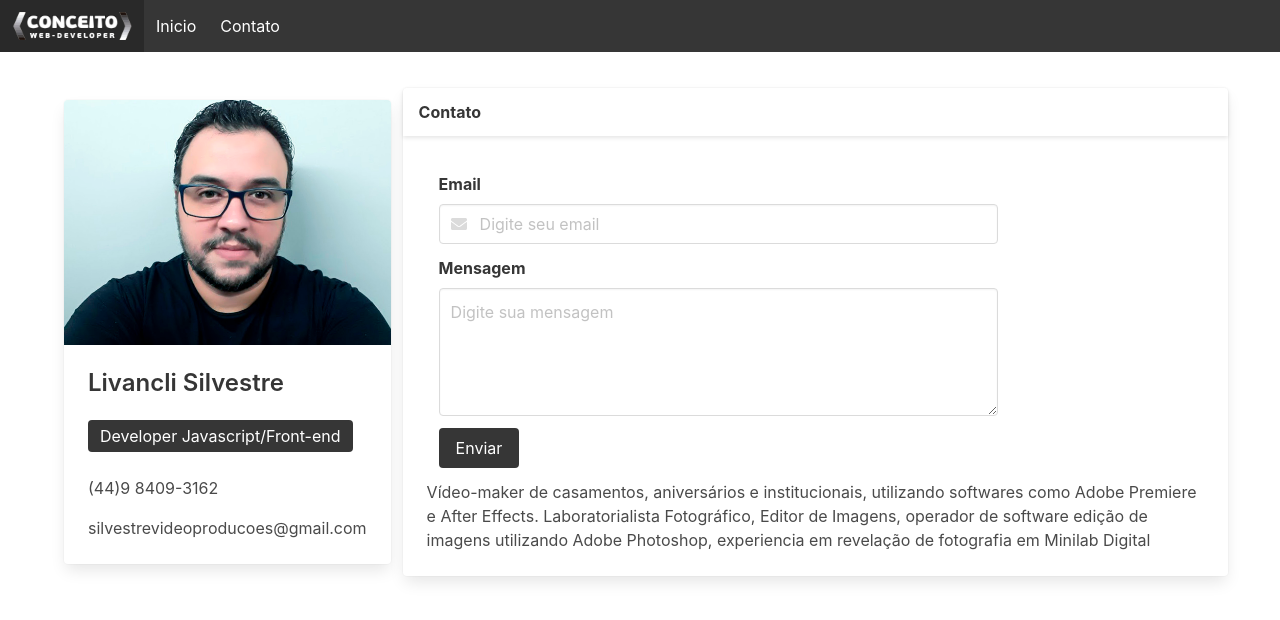
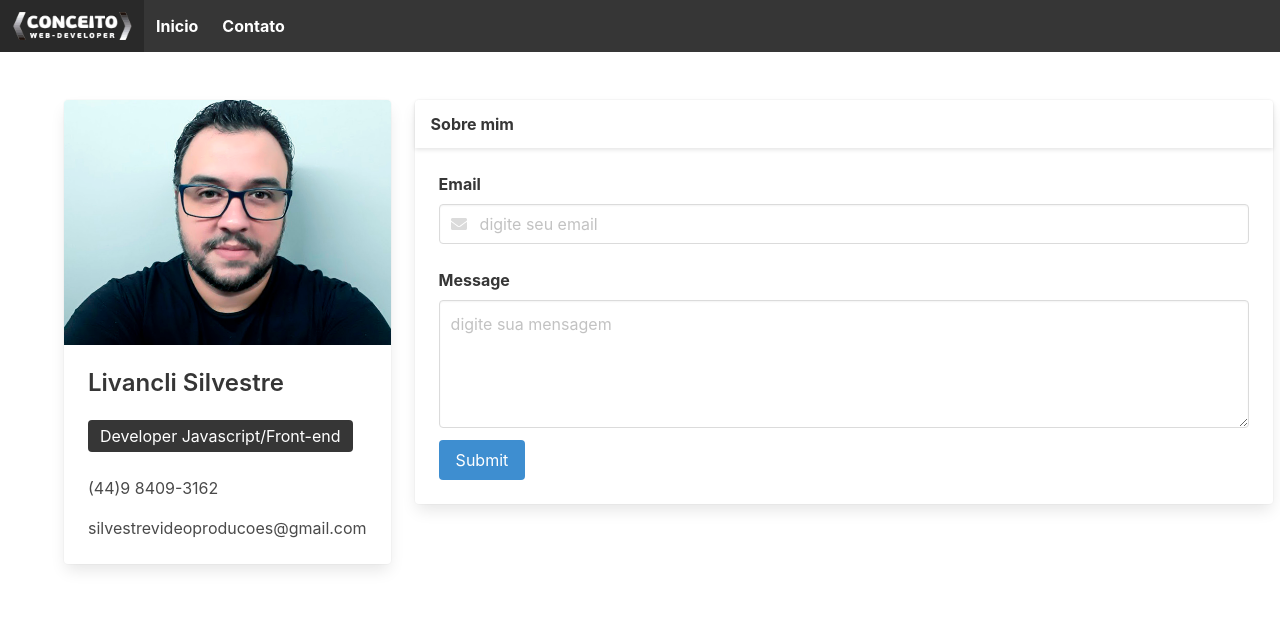
Before and after one commit to Livancli/portifolio, a plain HTML site: page contato.html in a window 1280 px wide. Drawn offline with nearby package versions, Linux system fonts and the light colour scheme; files whose address does not match are found by name.

Commit message:
atualização de portifolio

```diff
--- a/contato.html
+++ b/contato.html
@@ -1,5 +1,5 @@
 <!DOCTYPE html>
-<html lang="en">
+<html lang="pt-br">
 
 <head>
     <meta charset="UTF-8">
@@ -31,12 +31,12 @@
                 <div class="navbar-start">
                     <a class="navbar-item"
                         href="E:\POKEMON\Escola de JAVASCRIPT\JS8SEMANAS\PORTIFOLIO_BULMA\index.html">
-                        Inicio
+                        <strong>Inicio</strong>
                     </a>
 
                     <a class="navbar-item"
                         href="E:\POKEMON\Escola de JAVASCRIPT\JS8SEMANAS\PORTIFOLIO_BULMA\contato.html">
-                        Contato
+                       <strong>Contato</strong>
                     </a>
                 </div>
             </div>
@@ -70,47 +70,45 @@
                         </div>
                     </div>
                 </div>
+                <div class="column is-9">
                     <div class="card">
                         <header class="card-header">
                             <p class="card-header-title">
-                            Contato
+                                Sobre mim
                             </p>
                         </header>
                         <div class="card-content">
                             <div class="content">
-                            <div class="column is-9">
+
                                   <div class="field">
                                     <label class="label">Email</label>
                                     <div class="control has-icons-left has-icons-right">
-                                        <input class="input" type="email" placeholder="Digite seu email">
+                                      <input class="input" type="email" placeholder="digite seu email" value="">
                                       <span class="icon is-small is-left">
                                         <i class="fas fa-envelope"></i>
                                       </span>
+
+                                      <br><br>
+
+                                  <div class="field">
+                                    <label class="label">Message</label>
+                                    <div class="control">
+                                      <textarea class="textarea" placeholder="digite sua mensagem"></textarea>
                                     </div>
                                   </div>
-                                <div class="field">
-                                    <label class="label">Mensagem</label>
+
+                                  <div class="field is-grouped">
                                     <div class="control">
-                                        <textarea class="textarea" placeholder="Digite sua mensagem"></textarea>
+                                      <button class="button is-info">Submit</button>
                                     </div>
                                   </div>
-                                <div class="field is-grouped">
-                                    <div class="control">
-                                        <button class="button is-dark">Enviar</button>
-                                    </div>
-                                </div>
-                            </div>
-                            Vídeo-maker de casamentos, aniversários e institucionais, utilizando softwares como Adobe
-                            Premiere e After Effects.
-                            Laboratorialista Fotográfico, Editor de Imagens, operador de software
-                            edição de imagens utilizando Adobe Photoshop, experiencia em revelação de fotografia em
-                            Minilab Digital
+
                             </div>
                         </div>
                     </div>
                 </div>
             </div>
-
+        </div>
     </section>
 </body>
 
```
Also changed, not shown: index.html (+7 -15 lines), 1 other file. Lines whose indentation alone changed are shown as unchanged.
